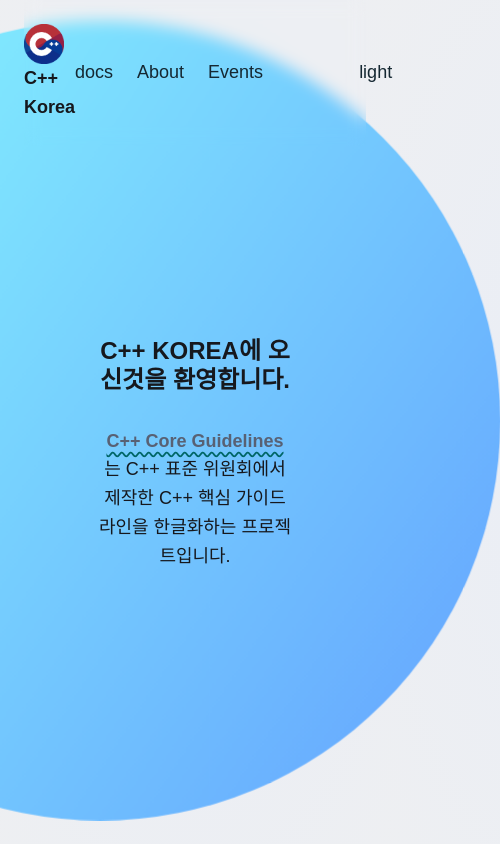
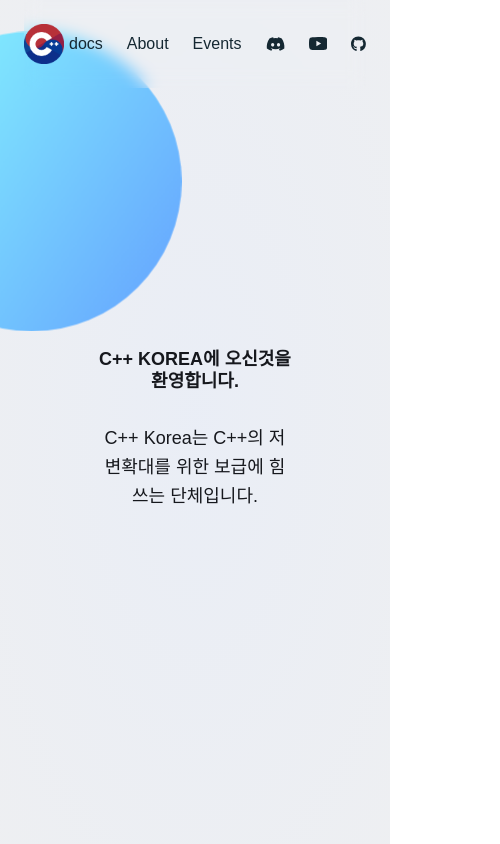
Before and after one commit to cpprhtn/CppKoreaWeb, a SvelteKit app: page / in a window 390 px wide. Shown: the top 844 px of the page, 500 px wide, since content can reach past the window. Built offline with nearby package versions, Linux system fonts and the light colour scheme.

Commit message:
feat: 반응형 처리

```diff
--- a/src/routes/+page.svelte
+++ b/src/routes/+page.svelte
@@ -72,7 +72,8 @@
 		on:finish={() => videoEl.play()}
 		class="subheading margin-text-center"
 	>
-		<a href="https://cppkorea.github.io/CppCoreGuidelines/">C++ Core Guidelines</a> 는 C++ 표준 위원회에서 제작한 C++ 핵심 가이드라인을 한글화하는 프로젝트입니다.
+		<!-- <a href="https://cppkorea.github.io/CppCoreGuidelines/">C++ Core Guidelines</a> 는 C++ 표준 위원회에서 제작한 C++ 핵심 가이드라인을 한글화하는 프로젝트입니다. -->
+        C++ Korea는 C++의 저변확대를 위한 보급에 힘쓰는 단체입니다.
 	</p>
     <!-- <div style="height: 1000px"></div> -->
 
@@ -87,9 +88,9 @@
 <style lang="postcss">
 	.heading {
 		max-width: 400px;
-		font-size: var(--font-size-4);
+		font-size: var(--font-size-3);
 		line-height: 1.2;
-		margin-block-start: var(--size-6);
+		margin-block-start: var(--size-5);
         color: var(--text-1);
 
 		@media (width > 800px) {
@@ -121,12 +122,22 @@
 	}
 
     .water-drop {
-        width: 800px;
-        height: 800px;
+        width: 600px;
+        height: 600px;
         background-image: linear-gradient(303deg,#64a1ff,#88fcfe);
         border-radius: 50%;
         position: absolute;
-        transition: transform 1s ease-in-out;
+        transition: transform 2s ease-in-out;
+
+        @media (width > 800px) {
+			width: 800px;
+            height: 800px;
+		}
+
+        @media (width < 400px) {
+			width: 300px;
+            height: 300px;
+		}
     }
 
     .text-behind {
--- a/src/routes/header.svelte
+++ b/src/routes/header.svelte
@@ -112,7 +112,7 @@
 				</div>
 			</a>
 
-			<button on:click={toggleTheme} class="icon" aria-label="Toggle {theme} mode">
+			<button on:click={toggleTheme} class="icon hide-button" aria-label="Toggle {theme} mode">
 				{#if theme === 'dark'}
 					dark
 				{:else}
@@ -153,6 +153,10 @@
 			color: var(--brand);
 			fill: var(--brand);
 		}
+
+		@media (width < 500px) {
+			font-size: var(--font-size-2);
+		}
 	}
 
 	.logo {
@@ -170,4 +174,20 @@
 		position: absolute;
 		z-index: 10;
     }
+
+    @media screen and (max-width: 580px) {
+		.left-side .space-x a span {
+			display: none;
+		}
+		.left-side .space-x a img {
+			max-width: 40px; /* 로고 이미지의 최대 너비를 조정할 수 있습니다. */
+		}
+	}
+
+	@media screen and (max-width: 500px) {
+		.hide-button {
+			display: none;
+		}
+	}
+
 </style>
```
Lines whose indentation alone changed are shown as unchanged.
